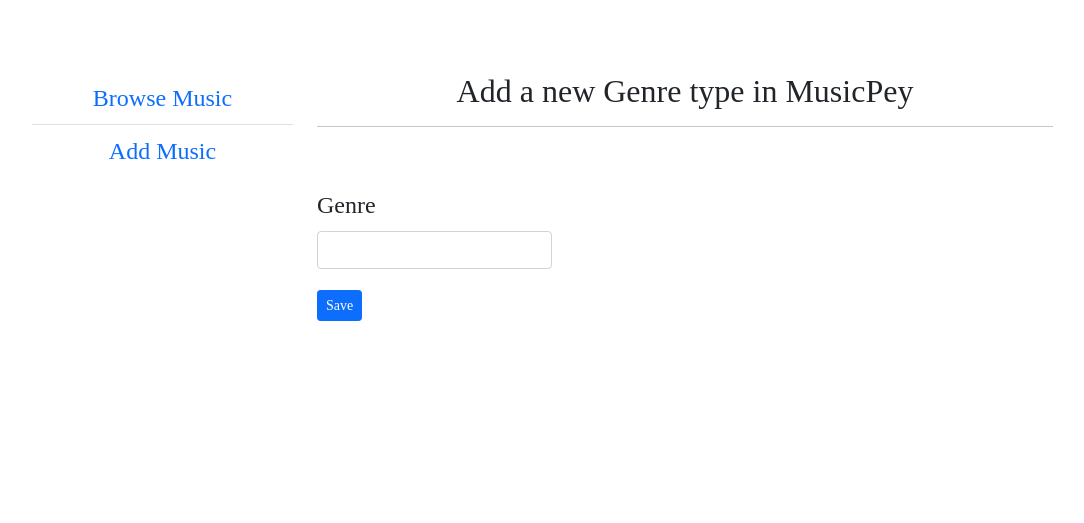
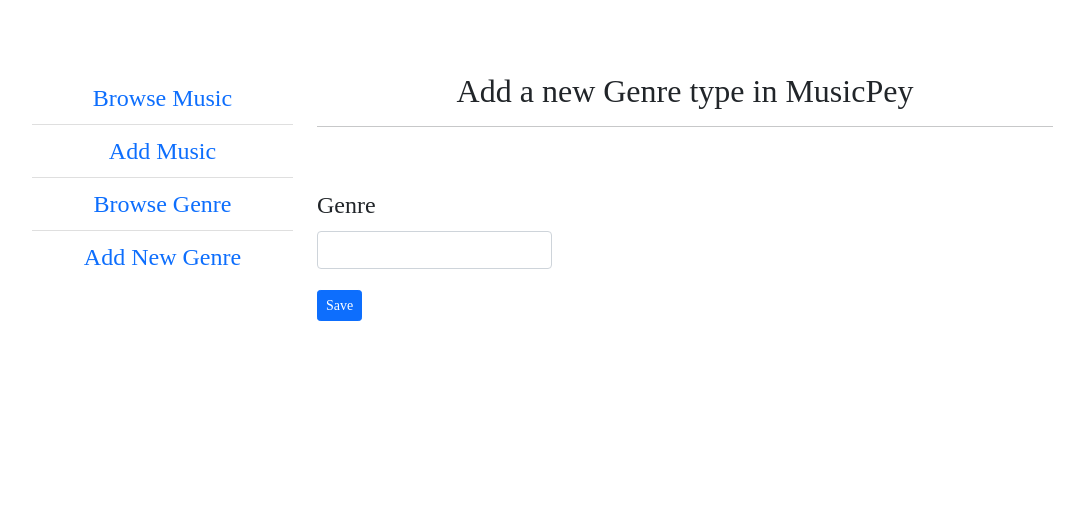
Before and after one commit to vikas1412/music-app, a Django app: page /music/new/genre/ in a window 1280 px wide. Shown: the part 70-593 px from the top of the page, without its empty margins (50-1134 px from the left). Run offline with Django 3.2, Linux system fonts and the light colour scheme.

Commit message:
Add link for new Genre

```diff
--- a/templates/base.html
+++ b/templates/base.html
@@ -79,6 +79,8 @@
             <ul class="list-group list-group-flush" {% block visibility %}{% endblock %}>
                 <li class="list-group-item text-center"><a href="#"> Browse Music</a></li>
                 <li class="list-group-item text-center"><a href="#"> Add Music</a></li>
+                <li class="list-group-item text-center"><a href="#"> Browse Genre</a></li>
+                <li class="list-group-item text-center"><a href="{% url 'new-genre' %}"> Add New Genre</a></li>
             </ul>
         </div>
 
```
